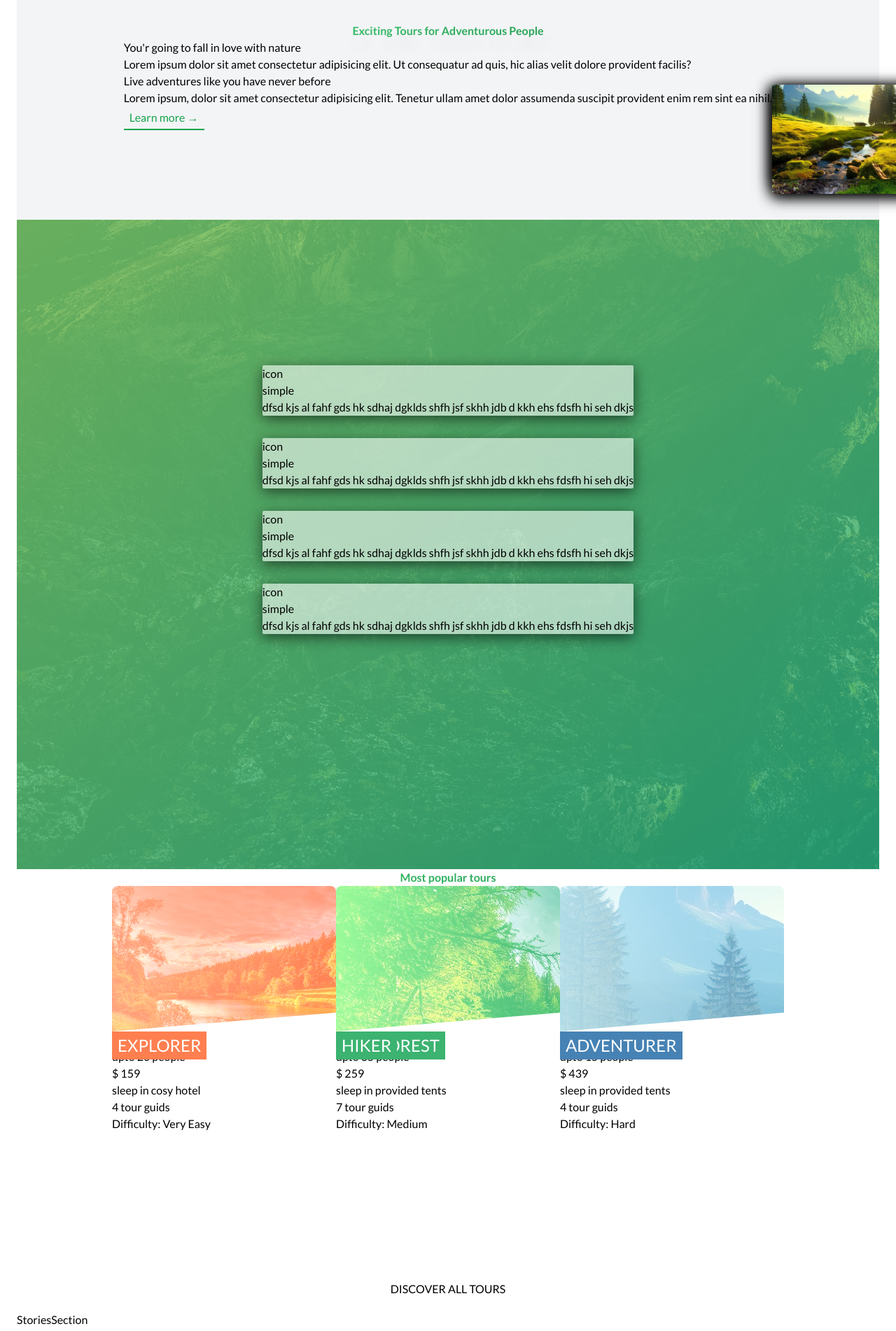
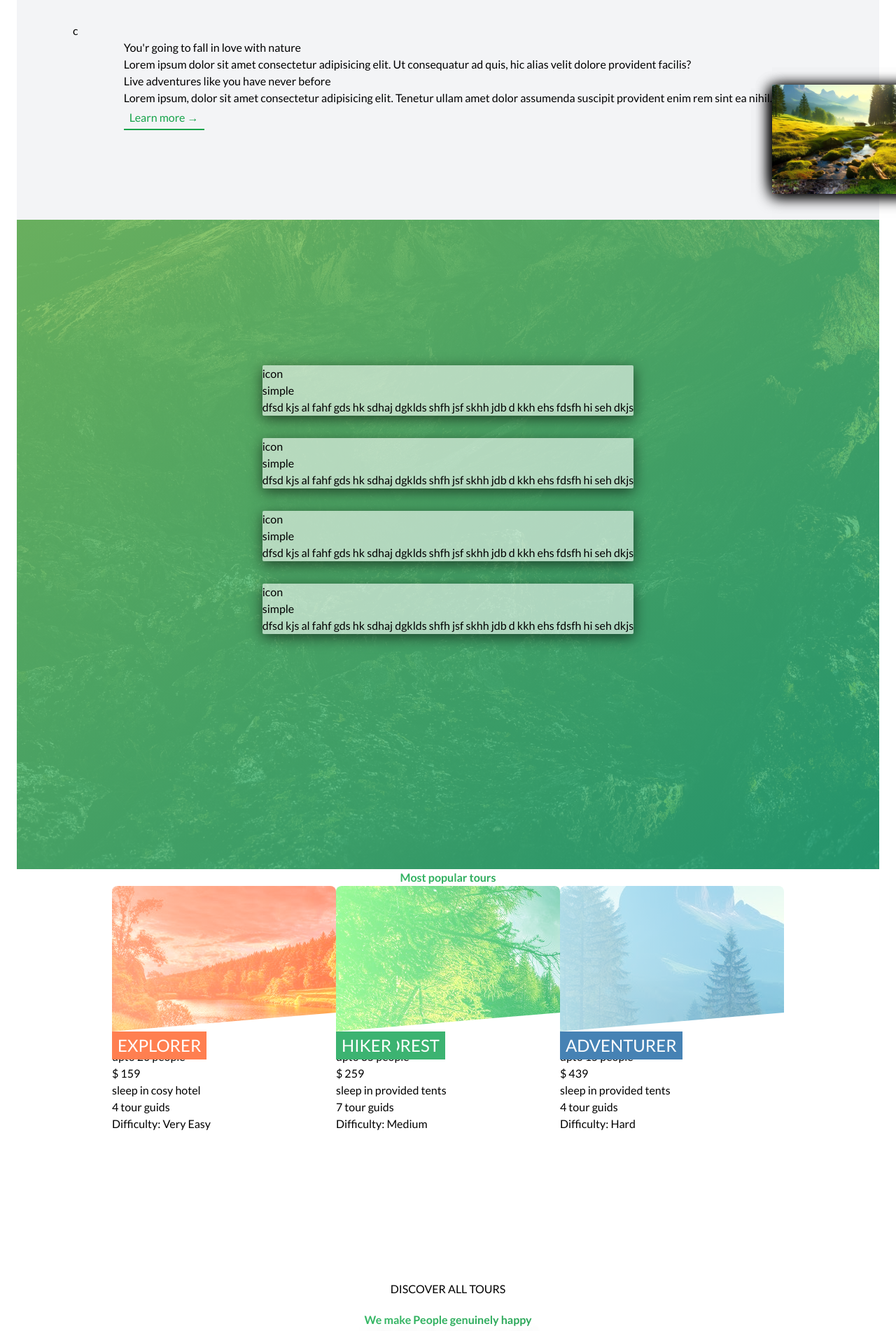
Before and after one commit to OmBharti999/pro, a Next.js app: page / in a window 1280 px wide. Shown: the part 880-2782 px from the top of the page at 70% size. Built offline with nearby package versions, Linux system fonts and the light colour scheme.

Commit message:
add heading to stories section

```diff
--- a/app/_component/mainContent/MainContent.tsx
+++ b/app/_component/mainContent/MainContent.tsx
@@ -13,10 +13,7 @@ export const MainContent = () => {
   return (
     <>
       <section className="section-about">
-        <HeadingSecondary
-          content="Exciting Tours for Adventurous People"
-          addClass={`py-2 mb-12`}
-        />
+        c
         <div className="flex-center max-w-[96rem] max-lg:flex-col-reverse mx-auto py-4 md:gap-12 lg:gap-10 mt-8">
           <aside className="w-full flex flex-col justify-center items-end ">
             <div className="md:11/12 2xl:w-10/12  gap-4">
--- a/app/_component/storiesSection/StoriesSection.tsx
+++ b/app/_component/storiesSection/StoriesSection.tsx
@@ -1,7 +1,13 @@
 import React from 'react'
+import { HeadingSecondary } from '..'
 
 export const StoriesSection = () => {
   return (
-    <div>StoriesSection</div>
+    <section>
+        <HeadingSecondary
+          content="We make People genuinely happy"
+          addClass={`py-2 mb-12`}
+        />
+        StoriesSection</section>
   )
 }
```
